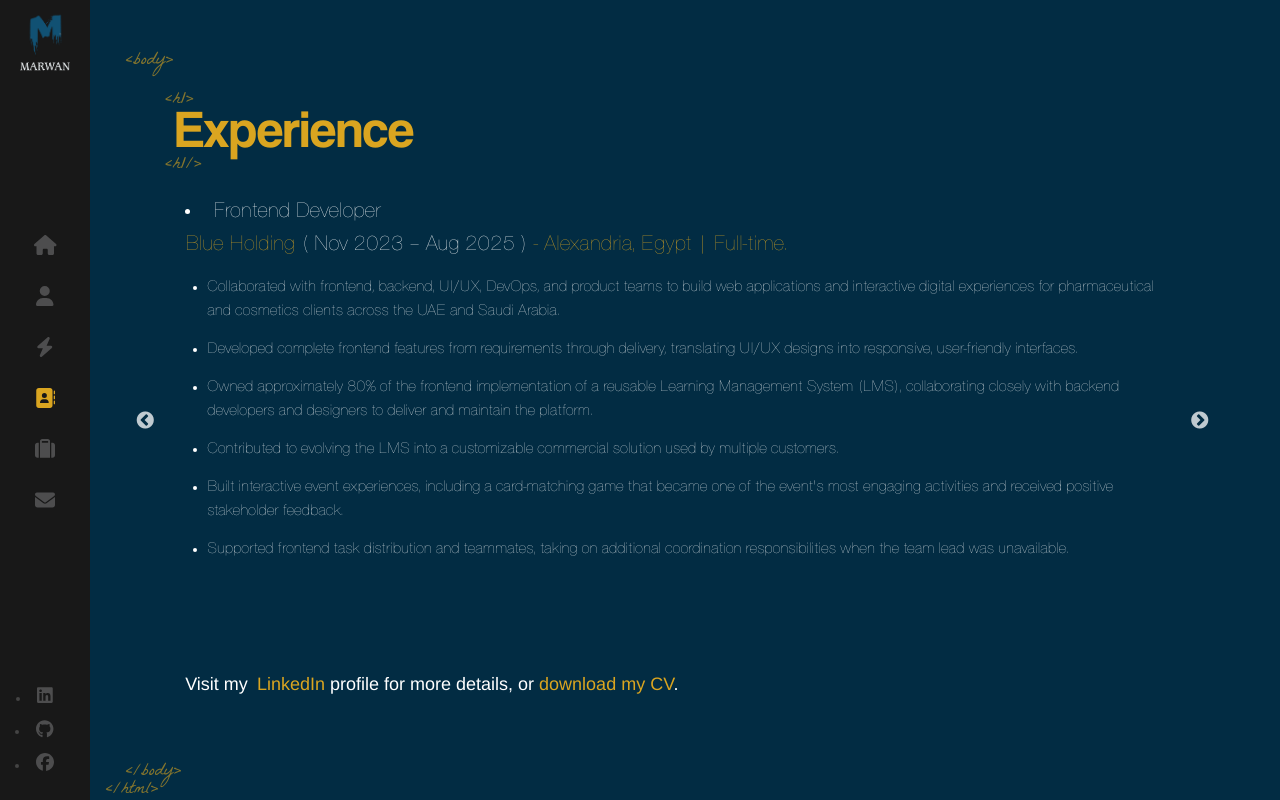
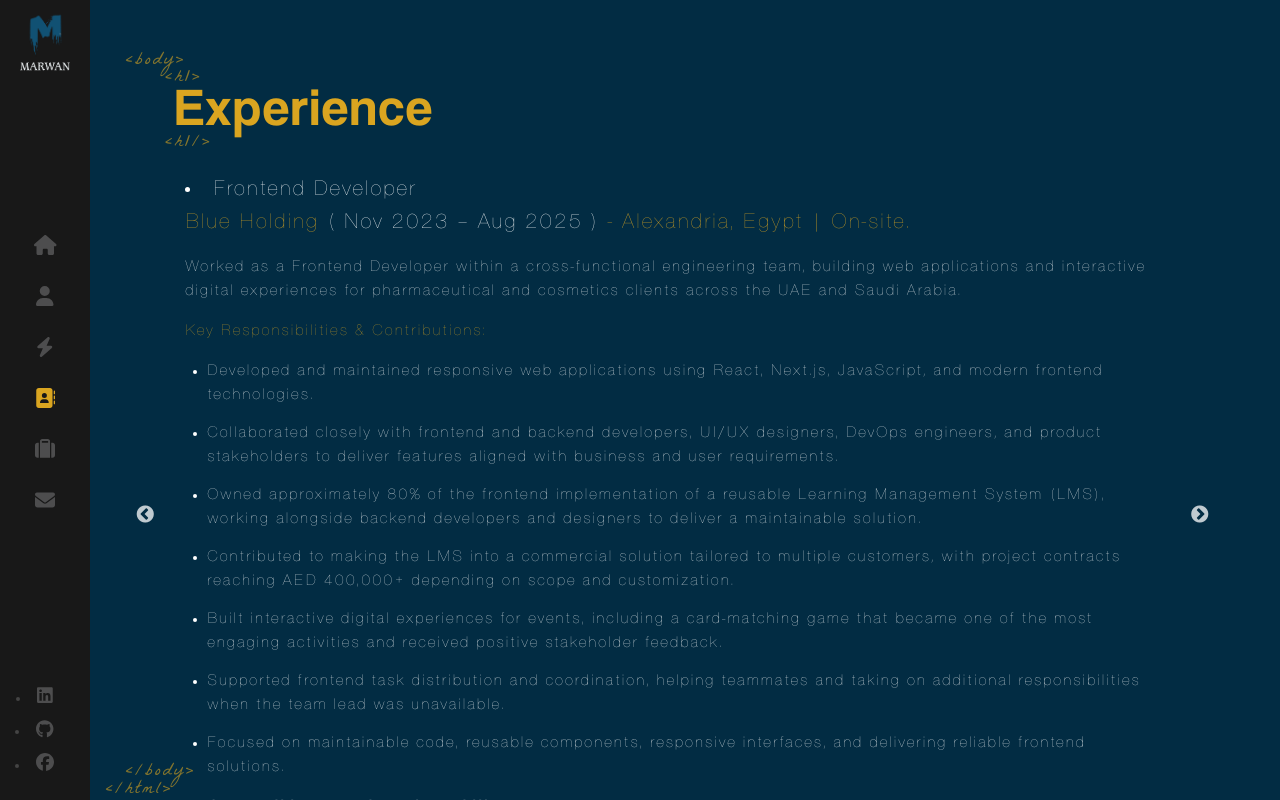
Before and after one commit to marwanfabrejr/fabre-portfolio, a Next.js app: page /experience in a window 1280 px wide. Built offline with nearby package versions, Linux system fonts and the light colour scheme.

Commit message:
Font Update

```diff
--- a/src/app/contact/page.tsx
+++ b/src/app/contact/page.tsx
@@ -117,7 +117,7 @@ export default function Contact() {
         </div>
 
         <div className='relative h-[360px] w-full lg:h-auto'>
-          <div className='info-map absolute right-4 top-8 z-[999999] max-w-[315px] bg-black p-5 font-sans text-[17px] font-light text-white opacity-0 [animation:fadeIn_1s_1.5s_forwards] lg:right-[30%] lg:top-[30px]'>
+          {/* <div className='info-map absolute right-4 top-8 z-[999999] max-w-[315px] bg-black p-5 font-sans text-[17px] font-light text-white opacity-0 [animation:fadeIn_1s_1.5s_forwards] lg:right-[30%] lg:top-[30px]'>
             Marwan Zayed,
             <br />
             Egypt,
@@ -132,7 +132,7 @@ export default function Contact() {
               <br />
               +971 56 564 1560 (UAE WhatsApp)
             </span>
-          </div>
+          </div> */}
           <div className='map-wrap h-full w-full bg-[rgba(8,253,216,0.1)] text-[12px] text-white'>
             <MapComponent />
           </div>
--- a/src/app/experience/page.tsx
+++ b/src/app/experience/page.tsx
@@ -14,6 +14,7 @@ export default function Experience() {
     const timer = setTimeout(() => {
       setLetterClass('text-animate-hover');
     }, 3000);
+
     return () => clearTimeout(timer);
   }, []);
 
@@ -26,202 +27,279 @@ export default function Experience() {
     autoplaySpeed: 3000,
   };
 
+  // StoreZon
   const slide1 = (
     <>
       <h2 className='text-[18px] text-white sm:text-[22px]'>
         <li>Full Stack Developer</li>
       </h2>
+
       <h3 className='text-[18px] text-goldenrod sm:text-[22px]'>
         StoreZon L.L.C.
         <span className='text-white'> ( Nov 2025 – Jul 2026 ) </span>- Dubai,
-        UAE | Full-time.
+        United Arab Emirates | On-site.
       </h3>
+
+      <p className='my-4 text-[16px] text-white'>
+        Developed a full-featured freelance marketplace platform from the ground
+        up, contributing to its technical architecture, database design,
+        frontend development, and backend functionality.
+      </p>
+
+      <h4 className='my-4 text-[16px] text-goldenrod'>
+        Key Responsibilities & Contributions:
+      </h4>
+
       <ul className='px-6 text-[16px] text-white sm:px-[22px]'>
         <li className='my-3.5'>
-          Built Opanex Marketplace, a freelancer marketplace, from scratch using
-          Next.js, React, TypeScript, Tailwind CSS, Prisma ORM, and PostgreSQL
-          (Supabase), covering the workflow from project posting through order
-          completion and payment.
+          Built scalable frontend applications using Next.js, React, TypeScript,
+          and Tailwind CSS, developing responsive interfaces and reusable
+          component systems.
         </li>
+
         <li className='my-3.5'>
-          Designed the PostgreSQL schema and Prisma models, including
-          relationships and queries, to support the platform&apos;s core
-          business workflows.
+          Designed and implemented the PostgreSQL database structure,
+          independently defining Prisma models, database schemas, relationships,
+          and data queries to support core marketplace workflows.
         </li>
+
         <li className='my-3.5'>
-          Developed server-side functionality and REST endpoints with Next.js
-          Route Handlers, connecting Prisma queries with application logic and
-          frontend features.
+          Developed server-side functionality and REST API endpoints using
+          Next.js Route Handlers, connecting application logic, database
+          operations, and frontend features.
         </li>
+
         <li className='my-3.5'>
           Implemented multi-role authentication and authorization for Clients,
-          Freelancers, and Admins using NextAuth, including email verification,
-          identity verification, and role-based access control.
+          Freelancers, and Admins, including email verification, identity
+          verification restrictions, and role-based access control.
         </li>
+
         <li className='my-3.5'>
-          Integrated PayPal payments and escrow workflows, including a platform
-          fee, automated payouts, and dispute handling. Built real-time
-          messaging with Pusher, including typing indicators, reactions, file
-          attachments, and read receipts, and integrated Cloudinary for media
-          management and Postmark for transactional email.
+          Integrated PayPal payment functionality and developed marketplace
+          money workflows, including platform fees, payout processing, and
+          dispute-handling features.
         </li>
+
         <li className='my-3.5'>
-          Built responsive interfaces, reusable components, and dashboards,
-          working directly with the business owner to translate requirements
-          into features, prioritize the MVP, estimate tasks, and contribute to
-          architecture, delivery, and deployment decisions.
+          Implemented real-time messaging features using Pusher, including
+          typing indicators, reactions, file attachments, and read receipts.
+        </li>
+
+        <li className='my-3.5'>
+          Integrated Cloudinary for media management and Postmark for
+          transactional email delivery.
+        </li>
+
+        <li className='my-3.5'>
+          Worked directly with the business owner to translate business
+          requirements into technical features, contribute to architecture
+          decisions, prioritize MVP requirements, and plan development tasks.
         </li>
       </ul>
+
+      <p className='mt-4 text-[14px] font-semibold text-white'>
+        Redux Toolkit, React.js and +6 skills
+      </p>
     </>
   );
 
+  // Blue Holding
   const slide2 = (
     <>
       <h2 className='text-[18px] text-white sm:text-[22px]'>
         <li>Frontend Developer</li>
       </h2>
+
       <h3 className='text-[18px] text-goldenrod sm:text-[22px]'>
         Blue Holding
         <span className='text-white'> ( Nov 2023 – Aug 2025 ) </span>-
-        Alexandria, Egypt | Full-time.
+        Alexandria, Egypt | On-site.
       </h3>
+
+      <p className='my-4 text-[16px] text-white'>
+        Worked as a Frontend Developer within a cross-functional engineering
+        team, building web applications and interactive digital experiences for
+        pharmaceutical and cosmetics clients across the UAE and Saudi Arabia.
+      </p>
+
+      <h4 className='my-4 text-[16px] text-goldenrod'>
+        Key Responsibilities & Contributions:
+      </h4>
+
       <ul className='px-6 text-[16px] text-white sm:px-[22px]'>
         <li className='my-3.5'>
-          Collaborated with frontend, backend, UI/UX, DevOps, and product teams
-          to build web applications and interactive digital experiences for
-          pharmaceutical and cosmetics clients across the UAE and Saudi Arabia.
+          Developed and maintained responsive web applications using React,
+          Next.js, JavaScript, and modern frontend technologies.
         </li>
+
         <li className='my-3.5'>
-          Developed complete frontend features from requirements through
-          delivery, translating UI/UX designs into responsive, user-friendly
-          interfaces.
+          Collaborated closely with frontend and backend developers, UI/UX
+          designers, DevOps engineers, and product stakeholders to deliver
+          features aligned with business and user requirements.
         </li>
+
         <li className='my-3.5'>
           Owned approximately 80% of the frontend implementation of a reusable
-          Learning Management System (LMS), collaborating closely with backend
-          developers and designers to deliver and maintain the platform.
+          Learning Management System (LMS), working alongside backend developers
+          and designers to deliver a maintainable solution.
         </li>
+
         <li className='my-3.5'>
-          Contributed to evolving the LMS into a customizable commercial solution
-          used by multiple customers.
+          Contributed to making the LMS into a commercial solution tailored to
+          multiple customers, with project contracts reaching AED 400,000+
+          depending on scope and customization.
         </li>
+
         <li className='my-3.5'>
-          Built interactive event experiences, including a card-matching game
-          that became one of the event&apos;s most engaging activities and
+          Built interactive digital experiences for events, including a
+          card-matching game that became one of the most engaging activities and
           received positive stakeholder feedback.
         </li>
+
         <li className='my-3.5'>
-          Supported frontend task distribution and teammates, taking on
-          additional coordination responsibilities when the team lead was
-          unavailable.
+          Supported frontend task distribution and coordination, helping
+          teammates and taking on additional responsibilities when the team lead
+          was unavailable.
+        </li>
+
+        <li className='my-3.5'>
+          Focused on maintainable code, reusable components, responsive
+          interfaces, and delivering reliable frontend solutions.
         </li>
       </ul>
+
+      <p className='mt-4 text-[14px] font-semibold text-white'>
+        Redux Toolkit, React.js and +3 skills
+      </p>
     </>
   );
 
+  // Blend
   const slide3 = (
     <>
       <h2 className='text-[18px] text-white sm:text-[22px]'>
         <li>Frontend Developer</li>
       </h2>
+
       <h3 className='text-[18px] text-goldenrod sm:text-[22px]'>
         Blend
         <span className='text-white'> ( Jan 2024 – Sep 2024 ) </span>- Riyadh,
-        Saudi Arabia | Part-time.
+        Saudi Arabia | Remote.
       </h3>
+
+      <p className='my-4 text-[16px] text-white'>
+        Contributed to building a restaurant technology platform from the ground
+        up as part of a cross-functional engineering team during a nine-month
+        development cycle.
+      </p>
+
+      <h4 className='my-4 text-[16px] text-goldenrod'>
+        Key Responsibilities & Contributions:
+      </h4>
+
       <ul className='px-6 text-[16px] text-white sm:px-[22px]'>
         <li className='my-3.5'>
-          Contributed to building a restaurant technology platform from the
-          ground up over a nine-month development cycle as part of a
-          cross-functional engineering team.
+          Developed frontend features across three connected applications: Menu
+          Management, Order Management, and Blender Dashboard.
         </li>
+
         <li className='my-3.5'>
-          Developed frontend features across three connected applications: Menu
-          Management, Order Management, and the Blender Dashboard.
+          Built user interfaces for restaurant menu operations, including menu
+          items, pricing, availability, and promotions.
         </li>
+
         <li className='my-3.5'>
-          Integrated REST APIs to support menu operations, order workflows,
-          notifications, and real-time functionality.
+          Implemented order management features supporting incoming and ongoing
+          orders, along with courier tracking and order status updates.
         </li>
+
         <li className='my-3.5'>
-          Collaborated closely with a senior frontend developer and backend
-          engineers, following shared frontend architecture and implementation
-          practices.
+          Developed dashboard interfaces to help restaurant owners monitor
+          operations and review business performance.
         </li>
+
         <li className='my-3.5'>
-          Contributed to production features used in real restaurant operations
-          during the platform&apos;s initial market launch.
+          Integrated REST APIs to connect frontend applications with backend
+          services and support core platform workflows.
+        </li>
+
+        <li className='my-3.5'>
+          Collaborated closely with senior frontend and backend developers,
+          following shared architecture and development practices to deliver
+          maintainable and scalable features.
+        </li>
+
+        <li className='my-3.5'>
+          Contributed to delivering production features for a platform serving
+          real restaurants during its initial market launch.
         </li>
       </ul>
+
+      <p className='mt-4 text-[14px] font-semibold text-white'>
+        Redux Toolkit, React.js and +5 skills
+      </p>
     </>
   );
 
+  // Sphinx Publishing
   const slide4 = (
     <>
       <h2 className='text-[18px] text-white sm:text-[22px]'>
         <li>Frontend Developer</li>
       </h2>
+
       <h3 className='text-[18px] text-goldenrod sm:text-[22px]'>
-        Redo
-        <span className='text-white'> ( Jan 2025 – Apr 2025 ) </span>- Gouna,
-        Egypt / Dublin, Ireland | Part-time.
+        Sphinx Publishing Company
+        <span className='text-white'> ( Feb 2022 – Nov 2023 ) </span>-
+        Alexandria, Egypt | On-site.
       </h3>
+
+      <p className='my-4 text-[16px] text-white'>
+        Developed frontend features for educational websites and applications,
+        contributing to interactive learning experiences, digital textbook
+        activities, and educational content for different school curricula.
+      </p>
+
+      <h4 className='my-4 text-[16px] text-goldenrod'>
+        Key Responsibilities & Contributions:
+      </h4>
+
       <ul className='px-6 text-[16px] text-white sm:px-[22px]'>
         <li className='my-3.5'>
-          Took over frontend ownership for an early-stage productivity platform
-          that organizes work emails into actionable tasks and activities.
+          Developed and maintained frontend features using HTML, CSS, and
+          JavaScript, progressively adopting React.js and Next.js to build more
+          advanced web applications.
         </li>
+
         <li className='my-3.5'>
-          Refactored and reorganized significant parts of the existing frontend
-          codebase, improving its structure and maintainability.
+          Built interactive educational experiences, digital learning
+          activities, and user interfaces designed to improve students&apos;
+          learning experiences.
         </li>
-        <li className='my-3.5'>
-          Developed and refined user-facing features in collaboration with the
-          backend and product teams.
-        </li>
-        <li className='my-3.5'>
-          Worked with communication integrations connecting user channels such
-          as Gmail and WhatsApp to the platform.
-        </li>
-        <li className='my-3.5'>
-          Gained practical backend and database experience using PostgreSQL and
-          Prisma ORM.
-        </li>
-      </ul>
-    </>
-  );
 
-  const slide5 = (
-    <>
-      <h2 className='text-[18px] text-white sm:text-[22px]'>
-        <li>Frontend Developer</li>
-      </h2>
-      <h3 className='text-[18px] text-goldenrod sm:text-[22px]'>
-        Sphinx Publishing
-        <span className='text-white'> ( Feb 2022 – Nov 2023 ) </span>-
-        Alexandria, Egypt | Full-time.
-      </h3>
-      <ul className='px-6 text-[16px] text-white sm:px-[22px]'>
-        <li className='my-3.5'>
-          Developed frontend features for educational websites and applications,
-          including interactive exercises, digital textbook activities, and
-          learning experiences for school curricula.
-        </li>
-        <li className='my-3.5'>
-          Started with HTML, CSS, and JavaScript, progressively adopting React
-          and Next.js to build and deliver production frontend features.
-        </li>
         <li className='my-3.5'>
           Collaborated with frontend and backend developers, team leads, and
-          project managers across educational publishing projects for different
-          markets.
+          project managers to implement features and deliver project
+          requirements.
         </li>
+
         <li className='my-3.5'>
-          Progressed to more complex frontend work, supported teammates,
-          coordinated feature work, and covered team-lead responsibilities when
+          Progressed to handling more complex frontend tasks, contributing to
+          code improvements, debugging, and maintaining reusable and
+          maintainable code.
+        </li>
+
+        <li className='my-3.5'>
+          Supported teammates with technical guidance and coordination, taking
+          on additional responsibilities and covering team-lead duties when
           needed.
         </li>
       </ul>
+
+      <p className='mt-4 text-[14px] font-semibold text-white'>
+        Search Engine Optimization (SEO)
+      </p>
     </>
   );
 
@@ -236,13 +314,14 @@ export default function Experience() {
               letterClass={letterClass}
             />
           </h1>
+
           <Slider {...sliderSettings}>
             <div>{slide1}</div>
             <div>{slide2}</div>
             <div>{slide3}</div>
             <div>{slide4}</div>
-            <div>{slide5}</div>
           </Slider>
+
           <p className='mt-6 max-w-fit text-[18px] font-light text-white'>
             Visit my{' '}
             <a
@@ -265,6 +344,7 @@ export default function Experience() {
           </p>
         </div>
       </div>
+
       <Loader />
     </div>
   );
--- a/src/app/globals.css
+++ b/src/app/globals.css
@@ -47,7 +47,8 @@ html {
 
 body {
   margin: 0;
-  font-family: 'Helvetica Neue';
+  /* font-family: 'La Belle Aurore'; */
+  letter-spacing: 2px;
   color: #444;
   -webkit-font-smoothing: antialiased;
   -moz-osx-font-smoothing: grayscale;
```
Also changed, not shown: 1 other file (tests, documents, lock files or other folders).
